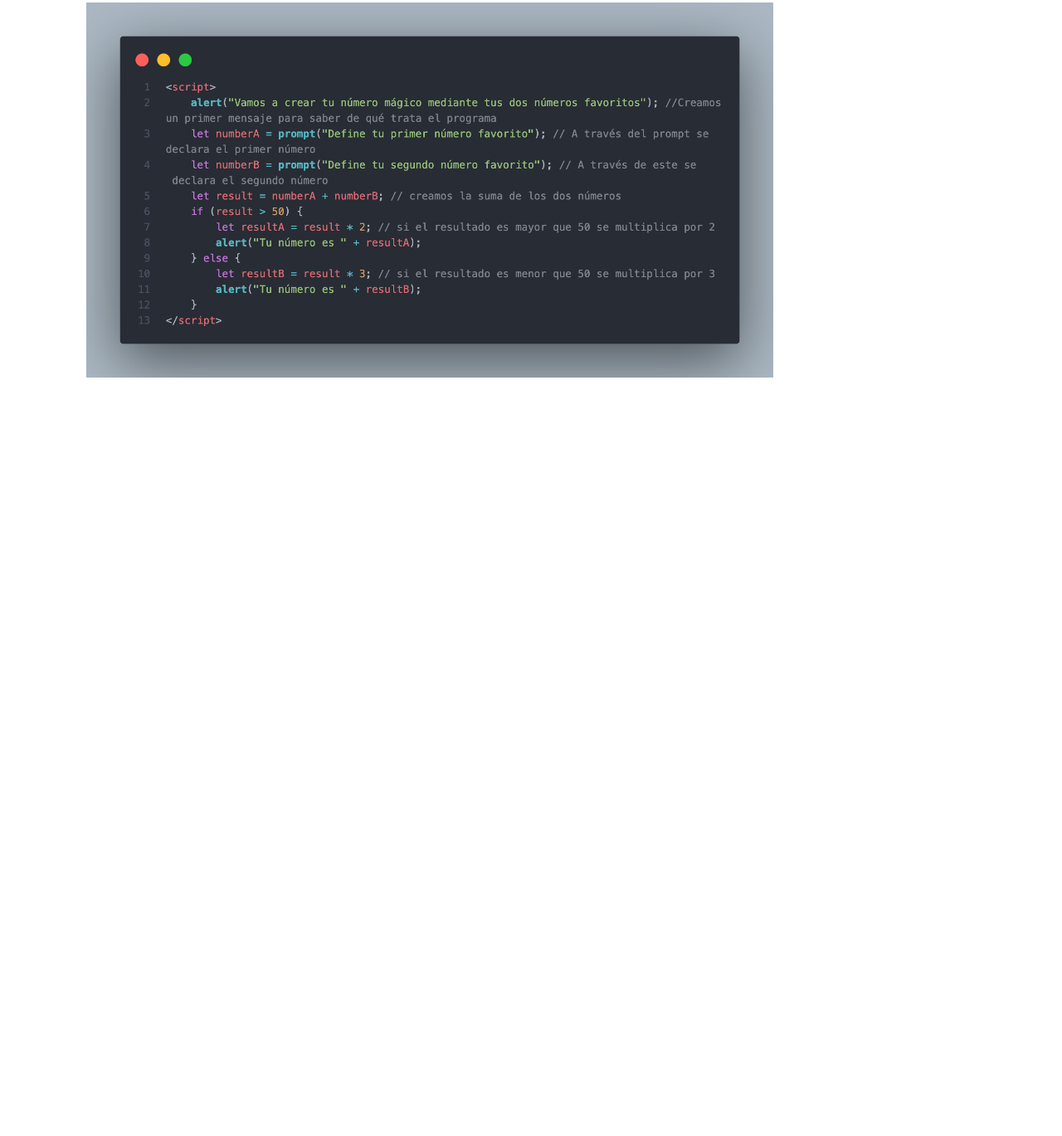
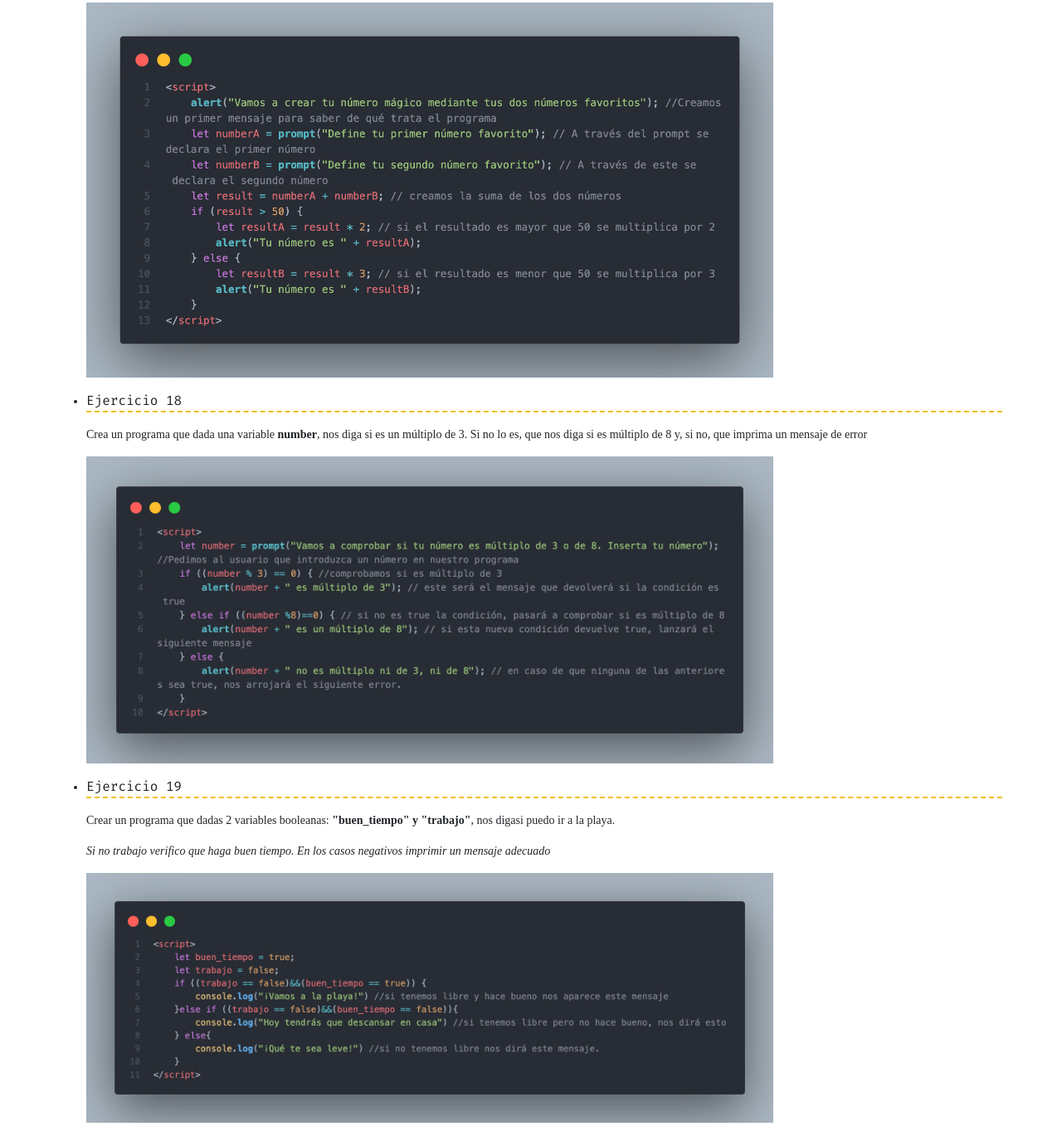
Before and after one commit to saaricas/contenido-javascript, a plain HTML site: page index.html in a window 1280 px wide. Shown: the part 6238-7607 px from the top of the page at 83% size. Before the commit the page ends 6709 px from the top, so only its background shows below. Drawn offline with nearby package versions, Linux system fonts and the light colour scheme; a web font is replaced by a local one.

Commit message:
hasta el 19

```diff
--- a/index.html
+++ b/index.html
@@ -224,7 +224,7 @@ alert("Este número es negativo"); //Si el número es negativo nos aparecerá es
                     <p>Crear un programa que dadas 2 variables tipo <strong>number</strong>, las sume. si la suma es <strong>mayor que 50</strong> que lo multiplique por 2, si no, por 3.</p>
                     <p>Para ello creamos un programa para determinar tu "número de la suerte"</p>
                     <p><img src="img/ej_17.png" alt="De número a string" class="img-fluid" width="75%"></p>
-<!--CÓDIGO EJERCICIO 17 <script>
+<!-- CÓDIGO EJERCICIO 17 <script>
     alert("Vamos a crear tu número mágico mediante tus dos números favoritos"); //Creamos un primer mensaje para saber de qué trata el programa
     let numberA = prompt("Define tu primer número favorito"); // A través del prompt se    declara el primer número
     let numberB = prompt("Define tu segundo número favorito"); // A través de este se    declara el segundo número
@@ -237,6 +237,36 @@ alert("Este número es negativo"); //Si el número es negativo nos aparecerá es
         alert("Tu número es " + resultB);
     }
 </script> -->
+                <li><p class="ejercicio">Ejercicio 18</p>
+                    <p>Crea un programa que dada una variable <strong>number</strong>, nos diga si es un múltiplo de 3. Si no lo es, que nos diga si es múltiplo de 8 y, si no, que imprima un mensaje de error</p>
+                    <p><img src="img/ej_18.png" alt="De número a string" class="img-fluid" width="75%"></p>
+<!-- CÓDIGO EJERCICIO 18 <script>
+    let number = prompt("Vamos a comprobar si tu número es múltiplo de 3 o de 8. Inserta tu número"); //Pedimos al usuario que introduzca un número en nuestro programa
+    if ((number % 3) == 0) { //comprobamos si es múltiplo de 3
+        alert(number + " es múltiplo de 3"); // este será el mensaje que devolverá si la condición es true
+    } else if ((number %8)==0) { // si no es true la condición, pasará a comprobar si es múltiplo de 8
+        alert(number + " es un múltiplo de 8"); // si esta nueva condición devuelve true, lanzará el   siguiente mensaje
+    } else {
+        alert(number + " no es múltiplo ni de 3, ni de 8"); // en caso de que ninguna de las anteriores sea true, nos arrojará el siguiente error.
+    }
+</script> -->
+                    </li>
+                    <li><p class="ejercicio">Ejercicio 19</p>
+                    <p>Crear un programa que dadas 2 variables booleanas: <strong>"buen_tiempo" y "trabajo"</strong>, nos digasi puedo ir a la playa.</p>
+                    <p><em>Si no trabajo verifico que haga buen tiempo. En los casos negativos imprimir un mensaje adecuado</em></p>
+                    <p><img src="img/ej_19.png" alt="De número a string" class="img-fluid" width="75%"></p>
+<!--CÓDIGO EJERCICIO 19 <script>
+    let buen_tiempo = true;
+    let trabajo = false;
+    if ((trabajo == false)&&(buen_tiempo == true)) {
+        console.log("¡Vamos a la playa!") //si tenemos libre y hace bueno nos aparece este mensaje
+    }else if ((trabajo == false)&&(buen_tiempo == false)){
+        console.log("Hoy tendrás que descansar en casa") //si tenemos libre pero no hace bueno, nos dirá esto
+    } else{
+        console.log("¡Qué te sea leve!") //si no tenemos libre nos dirá este mensaje.
+    }
+</script> -->
+                    </li>
 <!--HAY QUE HACER HASTA EL 37-->
         </ul>
 
```
Also changed, not shown: img/ej_18.png (added), img/ej_19.png (added).
